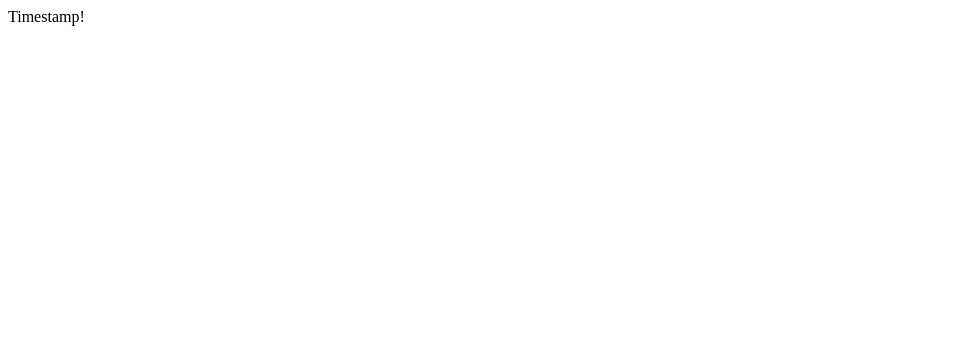
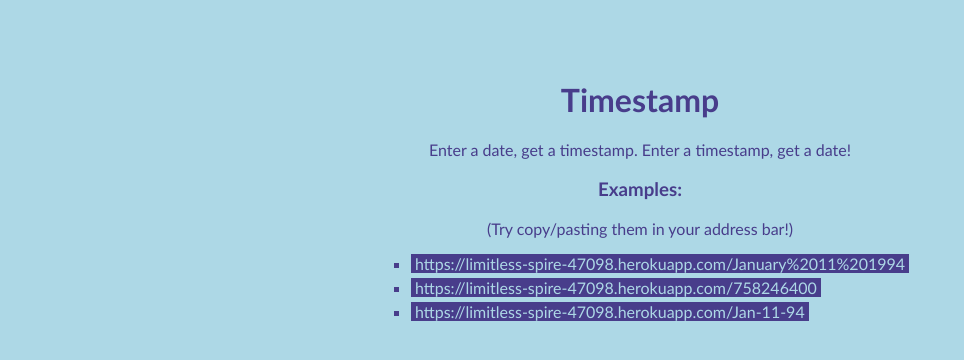
Before and after one commit to jessica-px/timestamp, a website: page public/index.html in a window 1280 px wide. Shown: the whole page, without its empty margins (0-964 px from the left). Drawn offline with Linux system fonts and the light colour scheme.

Commit message:
Added CSS

```diff
--- a/public/index.html
+++ b/public/index.html
@@ -3,9 +3,25 @@
   <meta charset="UTF-8">
   <meta name="viewport" content="width=device-width, initial-scale=1.0">
   <meta http-equiv="X-UA-Compatible" content="ie=edge">
+  <link rel="stylesheet" type="text/css" href="styles.css" />
   <title>Timestamp</title>
 </head>
 <body>
-  <p>Timestamp!</p>
+  <h1>Timestamp</h1>
+
+  <p>Enter a date, get a timestamp. Enter a timestamp, get a date!</p>
+
+  <h3>Examples:</h3>
+  <span>(Try copy/pasting them in your address bar!)</span>
+
+  <div class="example-container">
+    <ul class="examples-ul">
+      <li><span class="url">https://limitless-spire-47098.herokuapp.com/January%2011%201994</span></li>
+      <li><span class="url">https://limitless-spire-47098.herokuapp.com/758246400</span></li>
+      <li><span class="url">https://limitless-spire-47098.herokuapp.com/Jan-11-94</span></li>
+    </ul>
+  </div>
+
+
 </body>
 </html>
--- /dev/null
+++ b/public/styles.css
@@ -0,0 +1,32 @@
+html, body{
+  margin: 0;
+  padding: 0;
+}
+
+body{
+  margin-top: 5rem;
+  background-color: lightblue;
+  color: darkslateblue;
+  text-align: center;
+  font-family: 'Calibri', sans-serif;
+}
+
+.example-container{
+  display: flex;
+  justify-content: center;
+}
+
+.examples-ul{
+  text-align: left;
+  list-style-type: square;
+}
+
+li{
+  margin-bottom: 5px;
+}
+
+.url{
+  padding: 0 4px 0 4px;
+  background-color: darkslateblue;
+  color: lightblue;
+}
--- a/server.js
+++ b/server.js
@@ -4,7 +4,7 @@ const port = process.env.PORT || 8080;
 const moment = require('moment');
 
 moment().format();
-app.use(express.static('/public'));
+app.use(express.static(__dirname + '/public'));
 
 // Routes
 
```
Also changed, not shown: public/test.html (deleted, +0 -11 lines).
